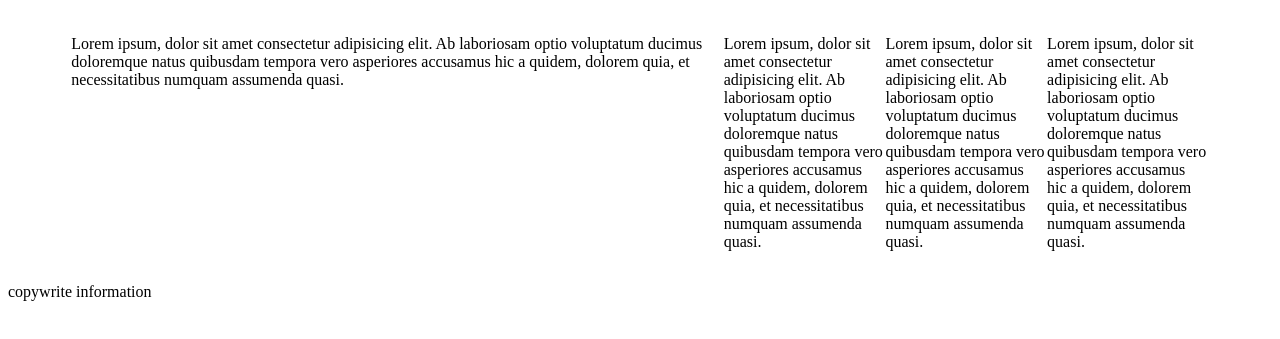
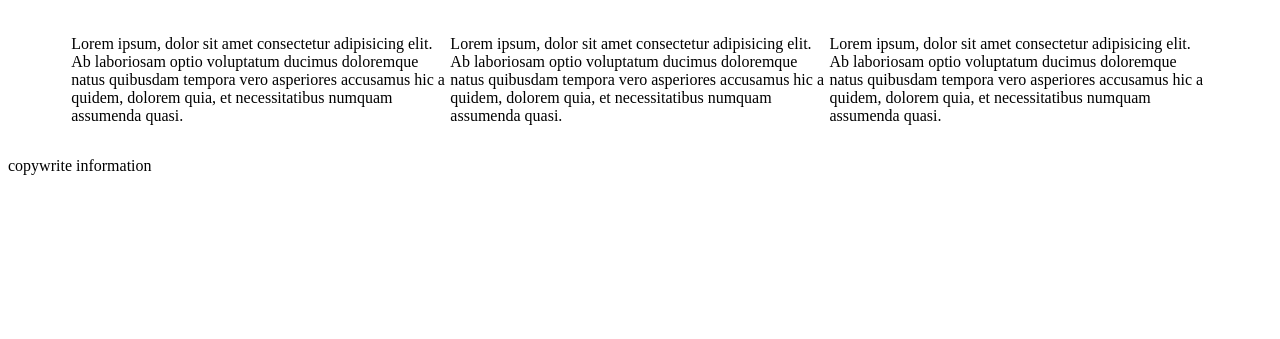
Before and after one commit to ElaRomik/Z11, a plain HTML site: page index.html in a window 1280 px wide. Shown: the part 61-400 px from the top of the page. Drawn offline with Linux system fonts and the light colour scheme.

Commit message:
index.html

```diff
--- a/index.html
+++ b/index.html
@@ -9,13 +9,7 @@
       <h1>welcome to my html site</h1>
     </header>
     <main>
-      <div class="container" id="parent-container">
-        <p>
-          Lorem ipsum, dolor sit amet consectetur adipisicing elit. Ab
-          laboriosam optio voluptatum ducimus doloremque natus quibusdam tempora
-          vero asperiores accusamus hic a quidem, dolorem quia, et
-          necessitatibus numquam assumenda quasi.
-        </p>
+      <div class="container">
         <div class="box">
           <p>
             Lorem ipsum, dolor sit amet consectetur adipisicing elit. Ab
```
